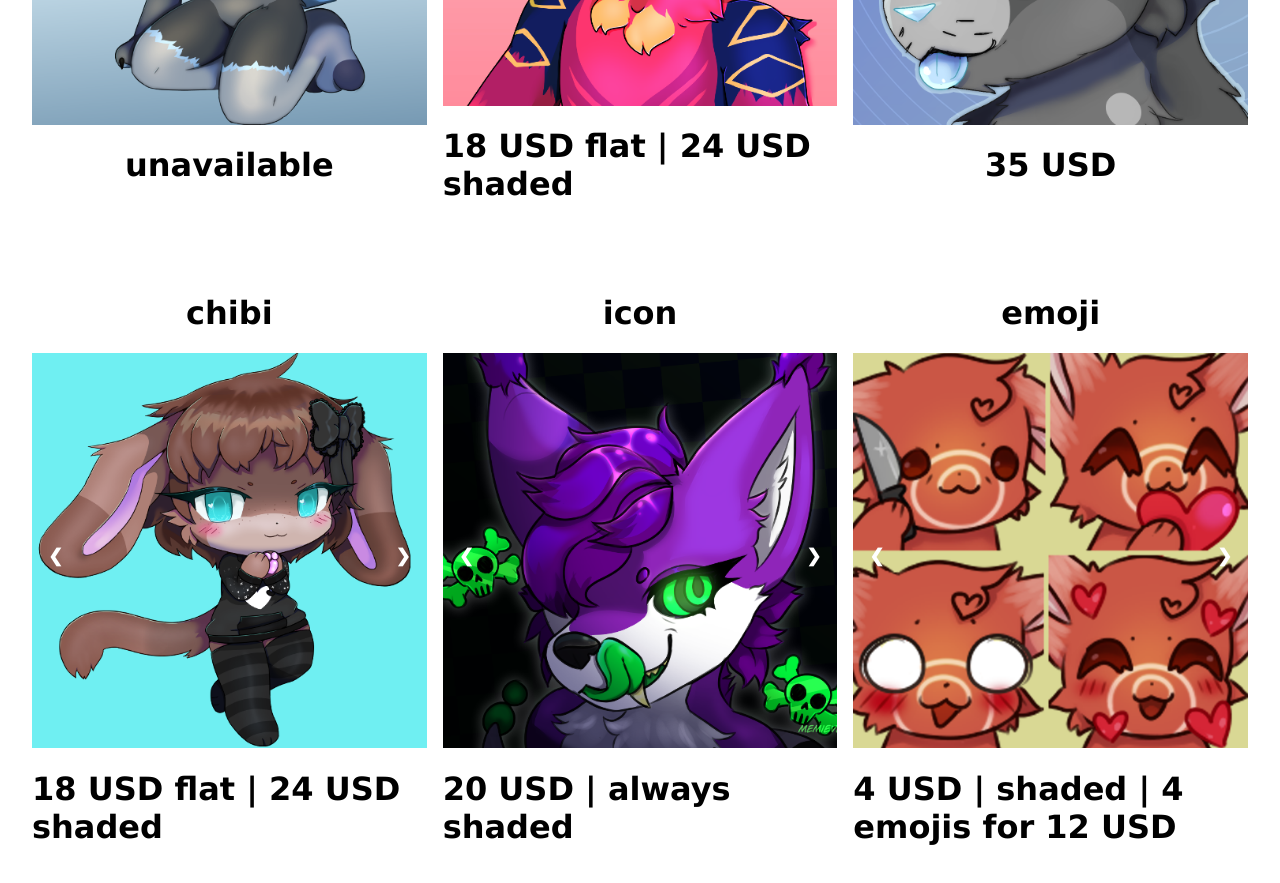
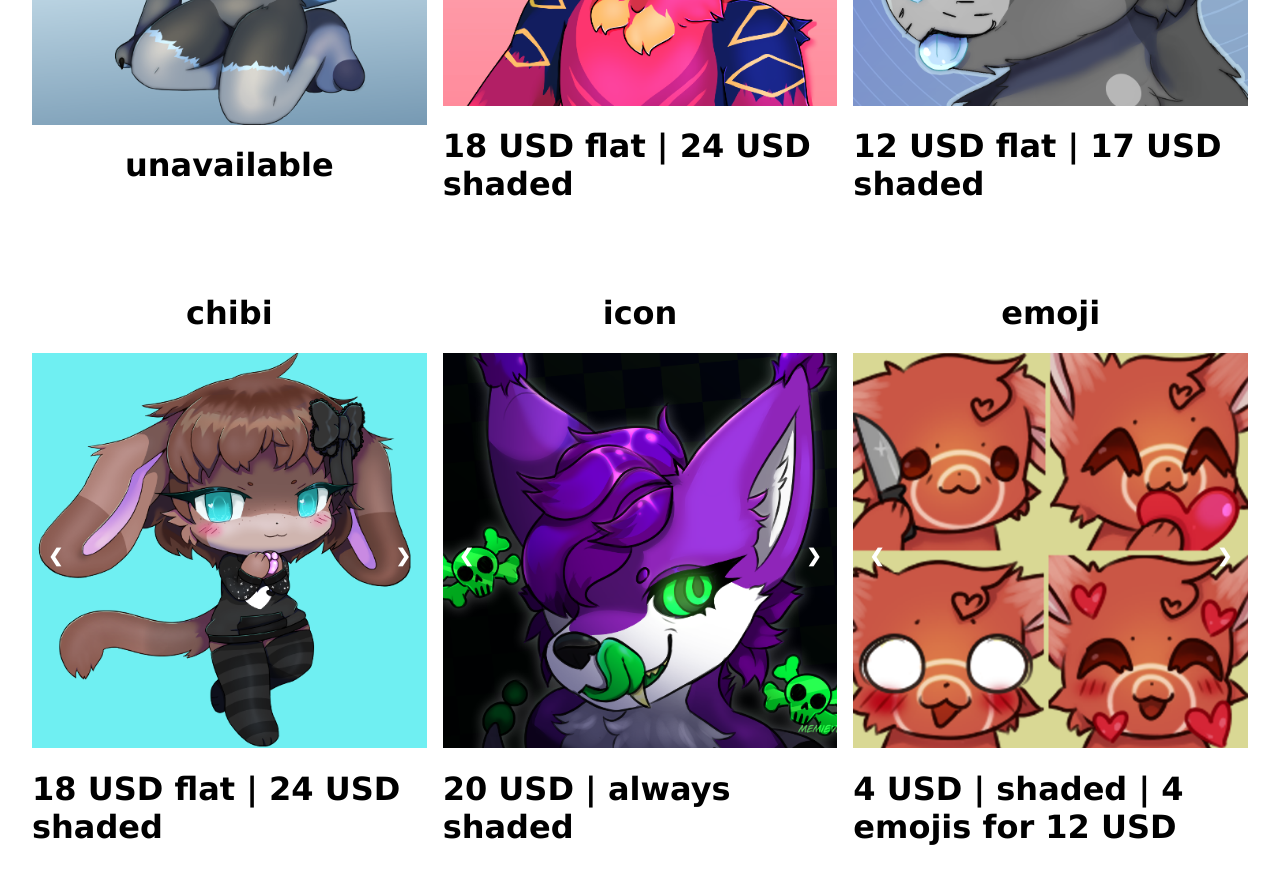
Before and after one commit to GOOBMAN/memieveweb, a plain HTML site: page Prices.html in a window 1280 px wide. Shown: the part 780-1663 px from the top of the page. Drawn offline with Linux system fonts and the light colour scheme; a web font is replaced by a local one.

Commit message:
Update Prices.html

```diff
--- a/Prices.html
+++ b/Prices.html
@@ -102,7 +102,7 @@ function closeNav() {
 			<a class="next" onclick="plusSlides(1, 2)">&#10095;</a>
 		</div>
 		<div class="category-info">
-			<h1 class="ImagesFont"> 35 USD </h1>
+			<h1 class="ImagesFont"> 12 USD flat | 17 USD shaded </h1>
 		</div>
 	</div>
 
```
